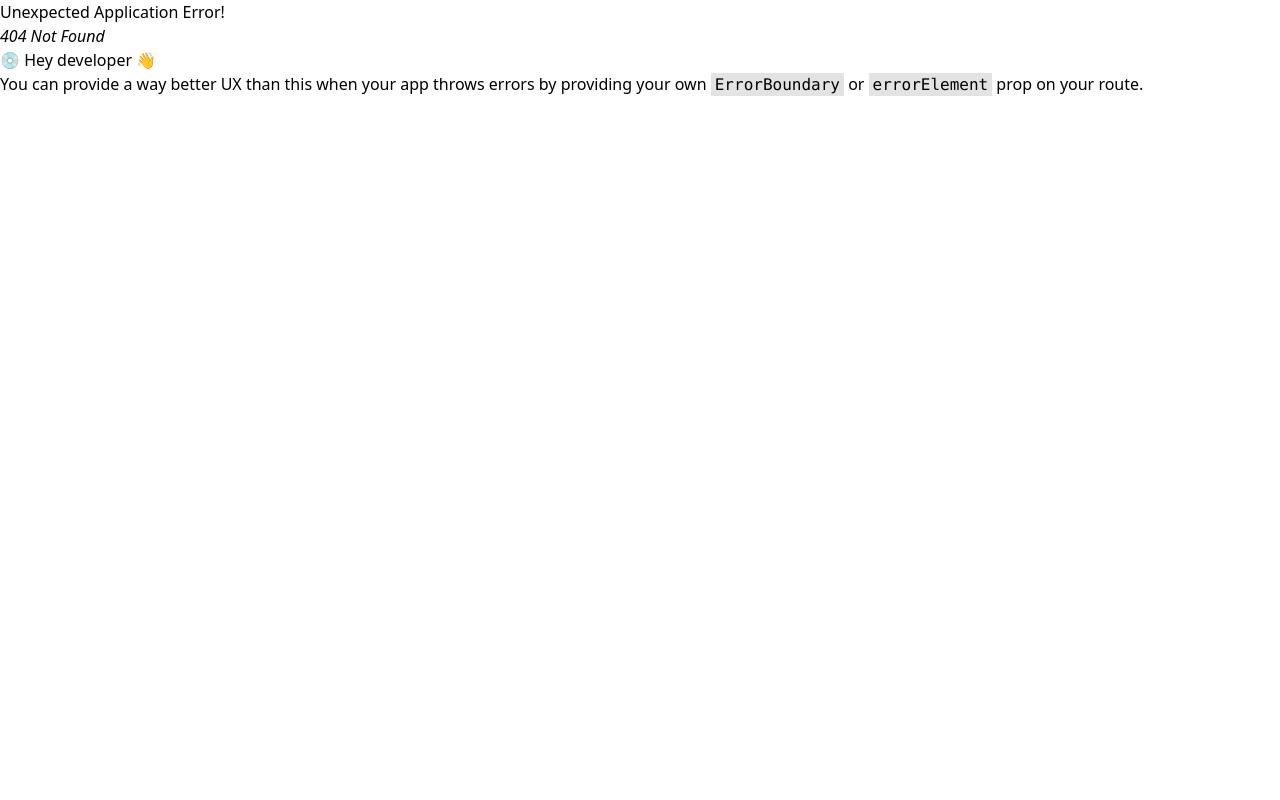
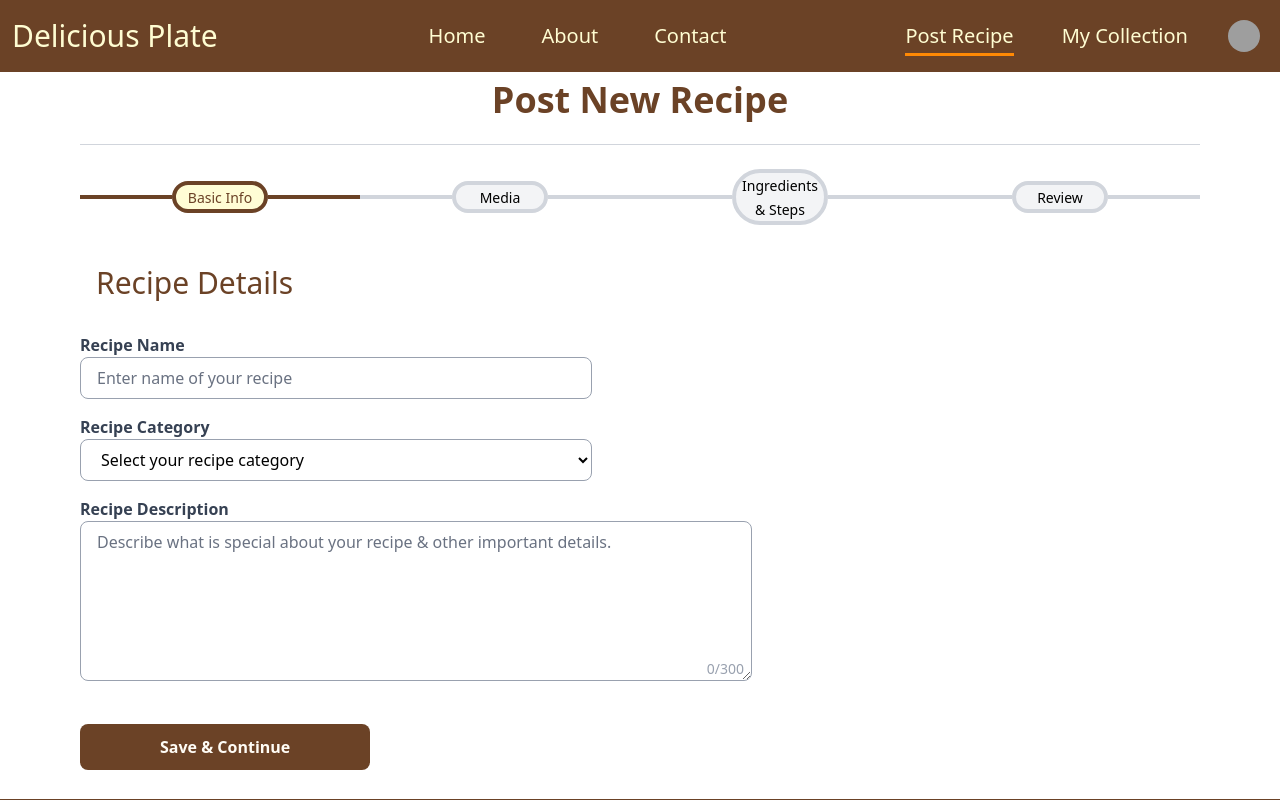
Before and after one commit to vatsaldhamanwala/delicious-plate-frontend, a React (Vite) app in the folder my-delicious-plate/: page /post-recipe/basic-info in a window 1280 px wide. Before the commit this address had no page. Shown: the top 800 px of the page. Built offline with nearby package versions, Linux system fonts and the light colour scheme; grey boxes are pictures that could not be loaded.

Commit message:
add basic info and media page for post recipes with routes.

```diff
--- /dev/null
+++ b/my-delicious-plate/src/Pages/PostRecipes/BasicInfo.jsx
@@ -0,0 +1,94 @@
+import React, { useState } from 'react'
+import ProgressBar from '../../components/ProgressBar/ProgressBar'
+import { NavLink } from 'react-router-dom'
+
+
+export default function BasicInfo() {
+
+    const [recipeTitle, setRecipeTitle] = useState('')
+    const [recipeCategory, setRecipeCategory] = useState('')
+    const [recipeDescription, setRecipeDescription] = useState('')
+
+  return (
+    <div>
+        <form className='px-20'>
+            <h1 className="text-4xl font-bold mb-6 mt-2 text-center text-[#6b4226]">Post New Recipe</h1>
+            <hr className="flex-grow border-gray-300" />
+
+
+            {/* progress bar */}
+            <ProgressBar currentStep={1}/>
+
+            <h2 className=" m-4 text-3xl font-normal mb-6 mt-10 text-[#6b4226]">Recipe Details</h2>
+
+
+            {/* recipe title field */}
+            <div className=' rounded-lg w-full max-w-lg mt-8 '>
+                <label htmlFor="name" className='block font-semibold text-base text-gray-700'> Recipe Name </label>
+                <input
+                    id='name'
+                    name='name'
+                    required
+                    value={recipeTitle}
+                    onChange={(event)=>setRecipeTitle(event.target.value)}
+                    type="text"
+                    placeholder='Enter name of your recipe'
+                    className='outline-none w-full py-2 px-4 border-gray-400 border placeholder-gray-500  rounded-lg focus:border-orange-500 focus:outline-none bg-white'
+                />
+            </div >
+
+            {/* recipe category field */}
+            <div className='w-full'>
+                <div className='relative rounded-lg max-w-lg mt-4 '>
+                    <label htmlFor="category" className='block font-semibold text-base text-gray-700'> Recipe Category </label>
+                    <select
+                        id='category'
+                        name='category'
+                        value={recipeCategory}
+                        onChange={(event)=>setRecipeCategory(event.target.value)}
+                        type="text"
+                        className='outline-none w-full py-2 px-4 border-gray-400 border placeholder-gray-500  rounded-lg focus:border-orange-500 focus:outline-none bg-white'
+                    >
+                        <option value='' disabled selected>
+                            Select your recipe category
+                        </option>
+
+                        <option value='dessert'>Dessert</option>
+                        <option value='veg'>Veg</option>
+                        <option value='non-veg'>Non-Veg</option>
+
+                    </select>
+                </div >
+            </div>
+
+            {/* recipe description field */}
+            <div className='w-full'>
+                <div className='relative rounded-lg max-w-fit mt-4 '>
+                    <label htmlFor="description" className='block font-semibold text-base text-gray-700'> Recipe Description </label>
+                    <textarea
+                        id='description'
+                        name='description'
+                        required
+                        value={recipeDescription}
+                        onChange={(event)=>setRecipeDescription(event.target.value)}
+                        type="text"
+                        placeholder='Describe what is special about your recipe & other important details.'
+                        className='outline-none w-2xl h-40 py-2 px-4 border-gray-400 border placeholder-gray-500  rounded-lg focus:border-orange-500 focus:outline-none bg-white'
+
+                    />
+                    <span className="absolute bottom-2 right-2 text-sm text-gray-400">
+                        {recipeDescription.length}/300
+                    </span>
+                </div >
+            </div>
+
+            {/* save and continue button link */}
+            <div className=' rounded-lg  mt-12'>
+                <NavLink to='/post-recipe/media' className="px-20 cursor-pointer bg-[#6b4226] hover:bg-[#a36234] text-[#fffcf5] font-bold py-3 rounded-lg mt-3 transition ease-in-out duration-300">
+                    Save & Continue
+                </NavLink>
+            </div >
+        </form>
+    </div>
+  )
+}
--- /dev/null
+++ b/my-delicious-plate/src/Pages/PostRecipes/Media.jsx
@@ -0,0 +1,60 @@
+import React, { useState } from 'react'
+import ProgressBar from '../../components/ProgressBar/ProgressBar'
+import { NavLink } from 'react-router-dom'
+
+
+export default function Media() {
+    const [profilePhoto, setProfilePhoto] = useState('')
+
+  return (
+    <div>
+        <form className='px-20'>
+            <h1 className="text-4xl font-bold mb-6 mt-2 text-center text-[#6b4226]">Create Recipe Media</h1>
+            <hr className="flex-grow border-gray-300" />
+
+
+            {/* progress bar */}
+            <ProgressBar currentStep={2}/>
+
+            <h2 className=" m-4 text-3xl font-normal mb-6 text-[#6b4226]">Upload Recipe Image</h2>
+
+
+           <div className="border rounded-lg p-3 flex items-center gap-4 w-full h-28 max-w-lg mt-7 ">
+                <label htmlFor='image' className="w-20 h-20 rounded-full bg-gray-200 flex items-center justify-center cursor-pointer overflow-hidden">
+                    {profilePhoto ?(
+                        <img src={URL.createObjectURL(profilePhoto)}/>
+                    ): (<span className="text-gray-500 text-3xl">👤</span>)}
+                </label>
+                <input
+                    id='image'
+                    name='image'
+                    onChange={(event)=>setProfilePhoto(event.target.files[0])}
+                    type="file"
+                    accept="image/*"
+                    className="hidden"
+                />
+
+                <button
+                    type="button"
+                    onClick={() => document.getElementById('image').click()}
+                    className="w-56 h-10 cursor-pointer bg-gray-100 border px-4 py-2 rounded-lg hover:bg-gray-200 text-sm"
+                >
+                    Choose File
+                </button>
+            </div>
+
+            {/* go back to post new recipe button link */}
+            <div className=' rounded-lg space-x-3 mt-12'>
+                <NavLink to='/post-recipe/basic-info' className="px-20 cursor-pointer border border-[#6b4226] text-[#6b4226] font-bold py-3 rounded-lg mt-3 transition ease-in-out duration-300">
+                    Go Back
+                </NavLink>
+
+                <NavLink to='/post-recipe/ingredients-and-steps' className="px-20 cursor-pointer bg-[#6b4226] hover:bg-[#a36234] text-[#fffcf5] font-bold py-3 rounded-lg mt-3 transition ease-in-out duration-300">
+                    Save & Continue
+                </NavLink>
+            </div >
+        </form>
+
+    </div>
+  )
+}
--- a/my-delicious-plate/src/components/Header/Header.jsx
+++ b/my-delicious-plate/src/components/Header/Header.jsx
@@ -56,7 +56,7 @@ export default function Header() {
                     <ul className='flex flex-col mt-4 font-normal lg:flex-row lg:space-x-12 lg:mt-0'>
                         <li>
                             <NavLink
-                                to='/post-recipe'
+                                to='/post-recipe/basic-info'
                                 className={({isActive}) =>
                                     `${isActive ? ' border-orange-400 border-b-3 text-[#FFFDD2]' : ' text-[#FFFDD2]'} pb-1 hover:border-b-3 hover:border-orange-400 `
                                 }
--- a/my-delicious-plate/src/components/LoggedInUserNavBar/LoggedInUserNavBar.jsx
+++ b/my-delicious-plate/src/components/LoggedInUserNavBar/LoggedInUserNavBar.jsx
@@ -63,7 +63,7 @@ export default  function LoggedInUserNavBar() {
                 <ul className='flex flex-col mt-4 font-normal lg:flex-row lg:space-x-12 lg:mt-0 '>
                     <li>
                         <NavLink
-                            to='/post-recipe'
+                            to='/post-recipe/basic-info'
                             className={({isActive}) =>
                                 `${isActive ? ' border-orange-400 border-b-3 text-[#FFFDD2]' : ' text-[#FFFDD2]'} pb-1 hover:border-b-3 hover:border-orange-400 `
                             }
--- a/my-delicious-plate/src/main.jsx
+++ b/my-delicious-plate/src/main.jsx
@@ -15,6 +15,8 @@ import ProfilePosts from './Pages/Profile/ProfilePosts.jsx'
 import EditProfile from './Pages/AccountsSettings/EditProfile.jsx'
 import ChangeEmail from './Pages/AccountsSettings/ChangeEmail.jsx'
 import ChangePassword from './Pages/AccountsSettings/ChangePassword.jsx'
+import BasicInfo from './Pages/PostRecipes/BasicInfo.jsx'
+import Media from './Pages/PostRecipes/Media.jsx'
 
 
 
@@ -26,15 +28,20 @@ const router = createBrowserRouter(
         <Route path='about-us' element= {<AboutUs />} />
         <Route path='contact' element= {<Contact />} />
 
+        {/* view profile routes */}
         <Route path='view-profile' element= {<ViewProfile />} >
           <Route index element= {<ProfilePosts />} />
           <Route path='saved' element= {<ProfileSaved />} />
         </Route>
 
+        {/* account setting routes */}
         <Route path='account-settings/edit-profile' element= {<EditProfile />}/>
         <Route path='account-settings/change-email' element= {<ChangeEmail />}/>
         <Route path='account-settings/change-password' element= {<ChangePassword />}/>
 
+        {/* post recipe routes */}
+        <Route path='post-recipe/basic-info' element= {<BasicInfo />}/>
+        <Route path='post-recipe/media' element= {<Media />}/>
 
 
 
```
